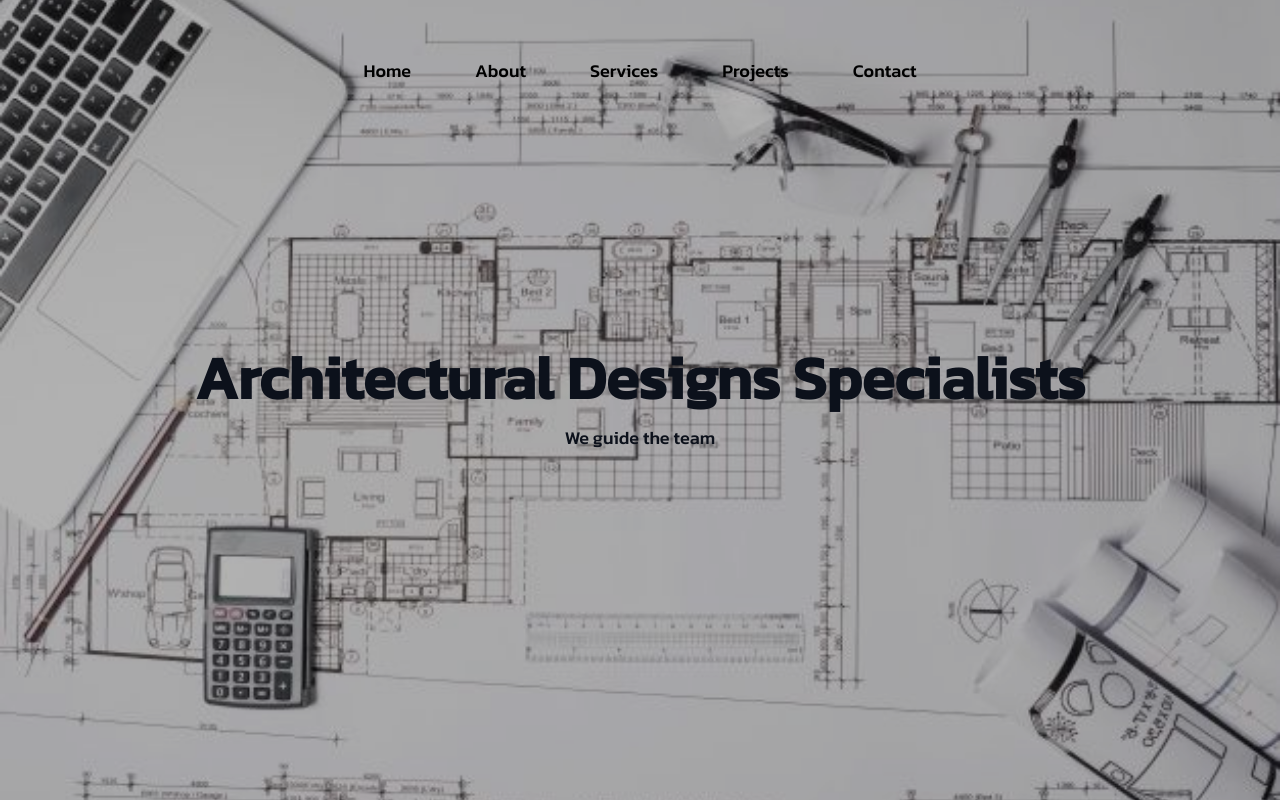
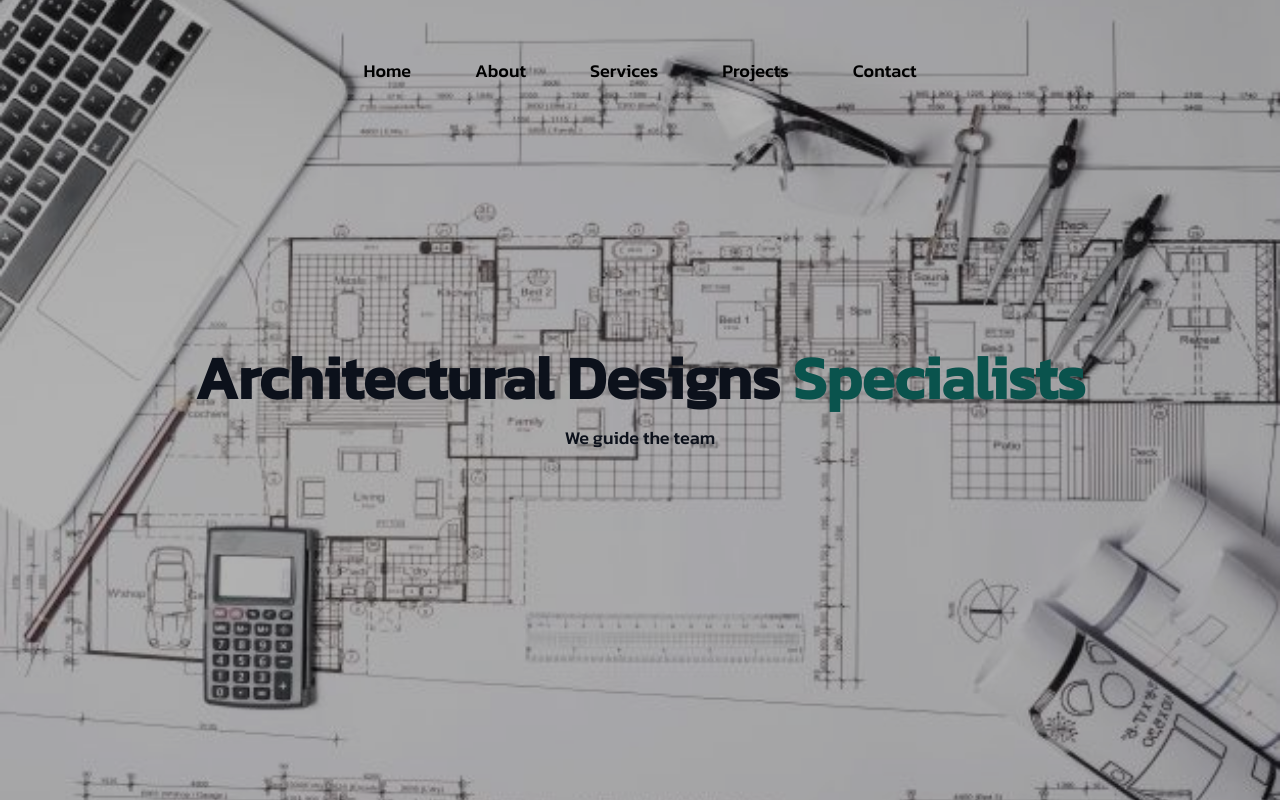
Before and after one commit to AkshayKalamkarr/supremeinfrastructure, a Next.js app: page /about/architecturalDesigns in a window 1280 px wide. Shown: the top 802 px of the page. Built offline with nearby package versions, Linux system fonts and the light colour scheme.

Commit message:
new code

```diff
--- a/app/about/architecturalDesigns/page.jsx
+++ b/app/about/architecturalDesigns/page.jsx
@@ -21,8 +21,8 @@ export default function Home() {
             initial={{ y: -50, opacity: 0 }}
             animate={{ y: 0, opacity: 1 }}
             transition={{ delay: 0.5, duration: 0.8 }}
-          >
-            Architectural Designs Specialists
+          >Architectural Designs
+           <span className='text-teal-700'> Specialists</span>
           </motion.h2>
           <motion.p
             className="mt-4 text-lg text-center"
```
